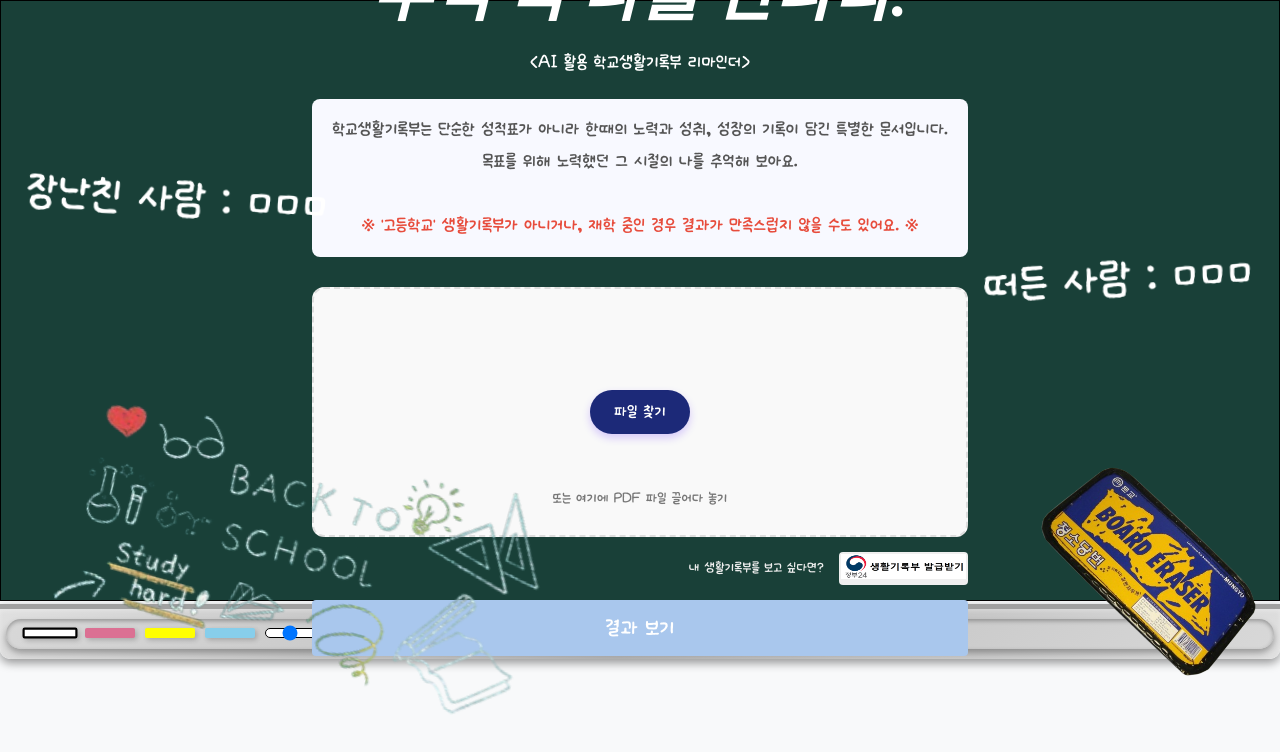
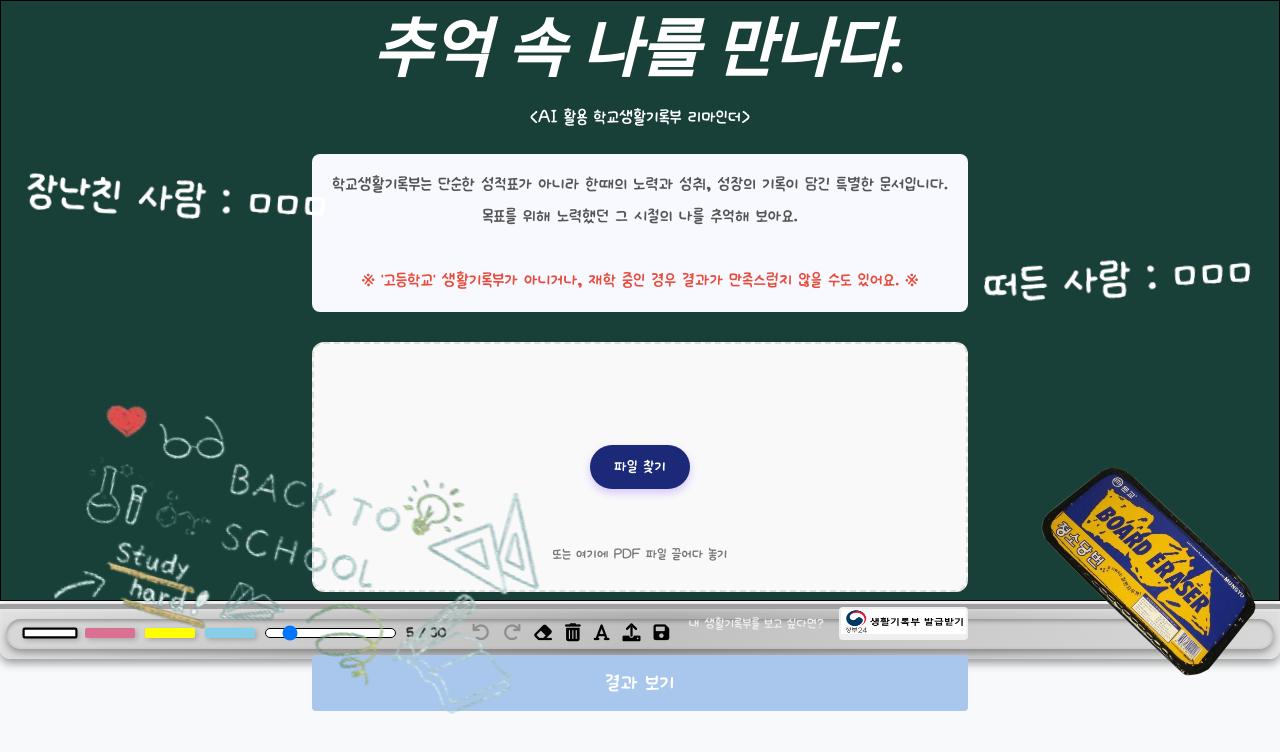
Before and after one commit to GN-AI-3/mini_project_user, a React (Create React App) app: page / in a window 1280 px wide. Shown: the top 752 px of the page. Built offline with nearby package versions, Linux system fonts and the light colour scheme; a web font is replaced by a local one.

Commit message:
content 수직 가운데 정렬

```diff
--- a/src/styles/Home.css
+++ b/src/styles/Home.css
@@ -2,7 +2,7 @@
   max-width: 800px;
   width: 100%;
   margin: 0 auto;
-  padding: 40px 20px;
+  padding-bottom: 100px;
   font-family: "park";
   min-height: 100vh;
   display: flex;
@@ -256,10 +256,7 @@ body {
   position: relative;
   z-index: 1; /* Ensure UI is above the background */
   background: transparent;
-  padding: 20px;
-  border-radius: 10px;
   pointer-events: auto; /* Allow UI interactions */
-  margin-top: -200px;
 }
 
 @media (max-width: 600px) {
```
